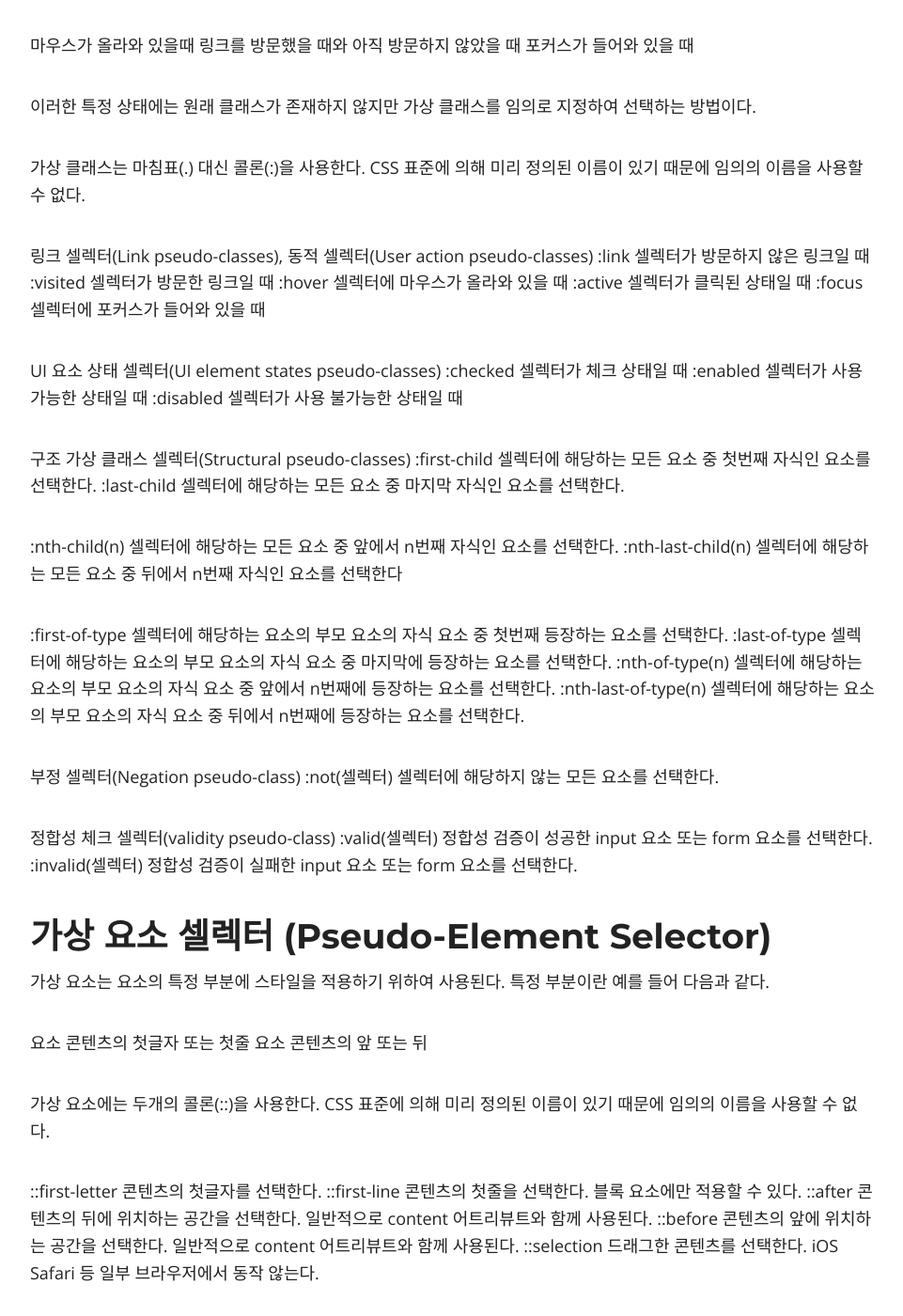
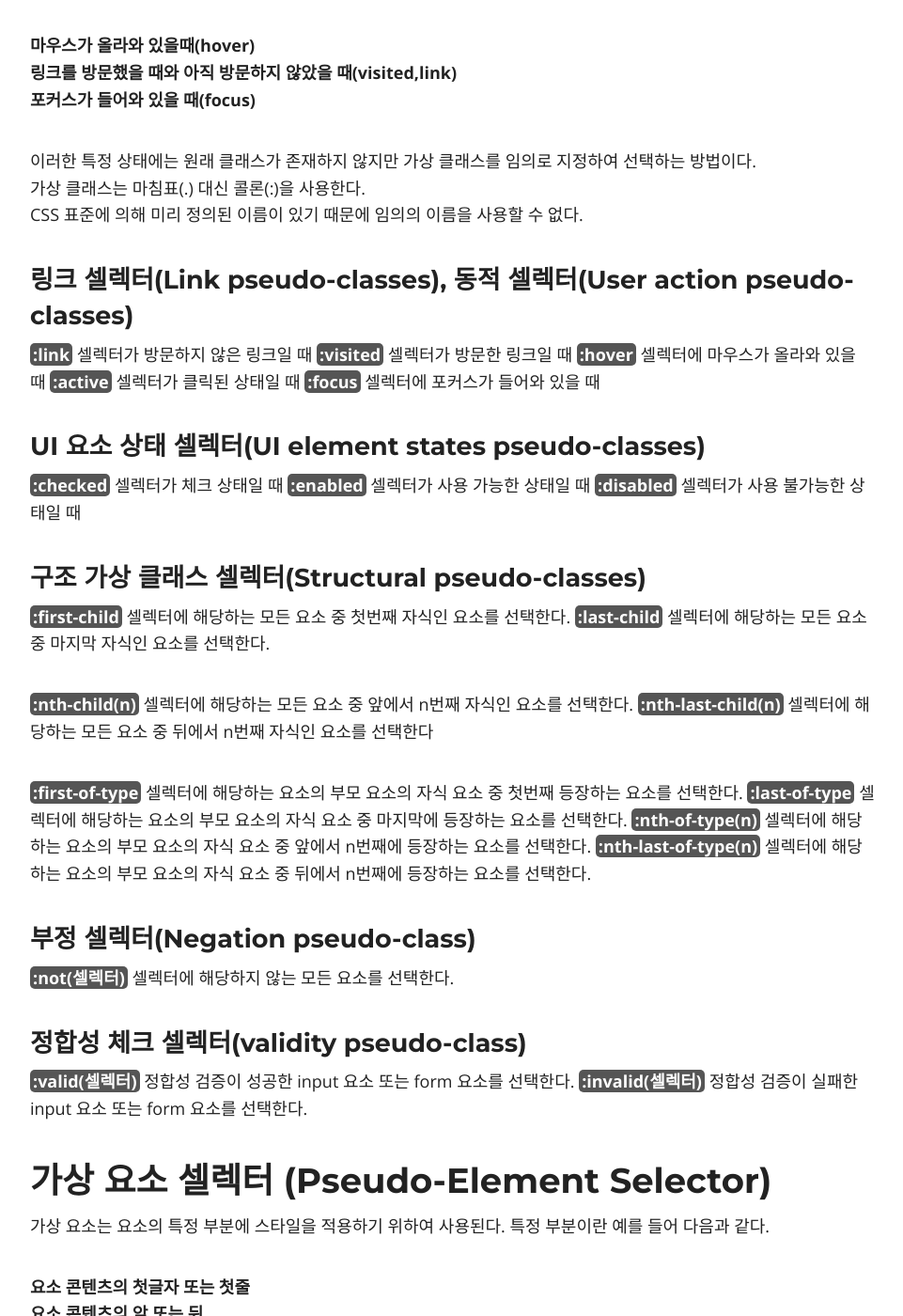
Before and after one commit to lsh58/lsh58.github.io, a Jekyll site: the page built from _posts/2020-02-18-CSS_선택자.md, in a window 1280 px wide and 1400 px high, scrolled down 2343 px. Shown: the whole window at 94% size, without its empty margins (158-1119 px from the left). Built offline with Jekyll 4.4.1, drawn with Linux system fonts in a browser that asks for light colours; nearby versions of some CDN libraries; comment, search, counter and statistics services are not loaded; some of the changed text lies outside the part shown.

Commit message:
Update 2020-02-18-CSS_선택자.md

```diff
--- a/_posts/2020-02-18-CSS_선택자.md
+++ b/_posts/2020-02-18-CSS_선택자.md
@@ -80,56 +80,61 @@ CSS(Cascading Style Sheets)는 HTML 요소(Element)의 style(design, layout etc)
 
 가상 클래스는 요소의 특정 상태에 따라 스타일을 정의할 때 사용된다. 특정 상태란 예를 들어 다음과 같다.
 
-마우스가 올라와 있을때
-링크를 방문했을 때와 아직 방문하지 않았을 때
-포커스가 들어와 있을 때
+**마우스가 올라와 있을때(hover)**
+**링크를 방문했을 때와 아직 방문하지 않았을 때(visited,link)**
+**포커스가 들어와 있을 때(focus)**
 
 이러한 특정 상태에는 원래 클래스가 존재하지 않지만 가상 클래스를 임의로 지정하여 선택하는 방법이다.
+가상 클래스는 마침표(.) 대신 콜론(:)을 사용한다.
+CSS 표준에 의해 미리 정의된 이름이 있기 때문에 임의의 이름을 사용할 수 없다.
 
-가상 클래스는 마침표(.) 대신 콜론(:)을 사용한다. CSS 표준에 의해 미리 정의된 이름이 있기 때문에 임의의 이름을 사용할 수 없다.
+### 링크 셀렉터(Link pseudo-classes), 동적 셀렉터(User action pseudo-classes)
 
-링크 셀렉터(Link pseudo-classes), 동적 셀렉터(User action pseudo-classes)
-:link 셀렉터가 방문하지 않은 링크일 때
-:visited 셀렉터가 방문한 링크일 때
-:hover 셀렉터에 마우스가 올라와 있을 때
-:active 셀렉터가 클릭된 상태일 때
-:focus 셀렉터에 포커스가 들어와 있을 때
+<span class="gray">:link</span> 셀렉터가 방문하지 않은 링크일 때
+<span class="gray">:visited</span> 셀렉터가 방문한 링크일 때
+<span class="gray">:hover</span> 셀렉터에 마우스가 올라와 있을 때
+<span class="gray">:active</span> 셀렉터가 클릭된 상태일 때
+<span class="gray">:focus</span> 셀렉터에 포커스가 들어와 있을 때
 
-UI 요소 상태 셀렉터(UI element states pseudo-classes)
-:checked 셀렉터가 체크 상태일 때
-:enabled 셀렉터가 사용 가능한 상태일 때
-:disabled 셀렉터가 사용 불가능한 상태일 때
+### UI 요소 상태 셀렉터(UI element states pseudo-classes)
 
-구조 가상 클래스 셀렉터(Structural pseudo-classes)
-:first-child 셀렉터에 해당하는 모든 요소 중 첫번째 자식인 요소를 선택한다.
-:last-child 셀렉터에 해당하는 모든 요소 중 마지막 자식인 요소를 선택한다.
+<span class="gray">:checked</span> 셀렉터가 체크 상태일 때
+<span class="gray">:enabled</span> 셀렉터가 사용 가능한 상태일 때
+<span class="gray">:disabled</span> 셀렉터가 사용 불가능한 상태일 때
 
-:nth-child(n) 셀렉터에 해당하는 모든 요소 중 앞에서 n번째 자식인 요소를 선택한다.
-:nth-last-child(n) 셀렉터에 해당하는 모든 요소 중 뒤에서 n번째 자식인 요소를 선택한다
+### 구조 가상 클래스 셀렉터(Structural pseudo-classes)
 
-:first-of-type 셀렉터에 해당하는 요소의 부모 요소의 자식 요소 중 첫번째 등장하는 요소를 선택한다.
-:last-of-type 셀렉터에 해당하는 요소의 부모 요소의 자식 요소 중 마지막에 등장하는 요소를 선택한다.
-:nth-of-type(n) 셀렉터에 해당하는 요소의 부모 요소의 자식 요소 중 앞에서 n번째에 등장하는 요소를 선택한다.
-:nth-last-of-type(n) 셀렉터에 해당하는 요소의 부모 요소의 자식 요소 중 뒤에서 n번째에 등장하는 요소를 선택한다.
+<span class="gray">:first-child</span> 셀렉터에 해당하는 모든 요소 중 첫번째 자식인 요소를 선택한다.
+<span class="gray">:last-child</span> 셀렉터에 해당하는 모든 요소 중 마지막 자식인 요소를 선택한다.
 
-부정 셀렉터(Negation pseudo-class)
-:not(셀렉터) 셀렉터에 해당하지 않는 모든 요소를 선택한다.
+<span class="gray">:nth-child(n)</span> 셀렉터에 해당하는 모든 요소 중 앞에서 n번째 자식인 요소를 선택한다.
+<span class="gray">:nth-last-child(n)</span> 셀렉터에 해당하는 모든 요소 중 뒤에서 n번째 자식인 요소를 선택한다
 
-정합성 체크 셀렉터(validity pseudo-class)
-:valid(셀렉터) 정합성 검증이 성공한 input 요소 또는 form 요소를 선택한다.
-:invalid(셀렉터) 정합성 검증이 실패한 input 요소 또는 form 요소를 선택한다.
+<span class="gray">:first-of-type</span> 셀렉터에 해당하는 요소의 부모 요소의 자식 요소 중 첫번째 등장하는 요소를 선택한다.
+<span class="gray">:last-of-type</span> 셀렉터에 해당하는 요소의 부모 요소의 자식 요소 중 마지막에 등장하는 요소를 선택한다.
+<span class="gray">:nth-of-type(n)</span> 셀렉터에 해당하는 요소의 부모 요소의 자식 요소 중 앞에서 n번째에 등장하는 요소를 선택한다.
+<span class="gray">:nth-last-of-type(n)</span> 셀렉터에 해당하는 요소의 부모 요소의 자식 요소 중 뒤에서 n번째에 등장하는 요소를 선택한다.
+
+### 부정 셀렉터(Negation pseudo-class)
+
+<span class="gray">:not(셀렉터)</span> 셀렉터에 해당하지 않는 모든 요소를 선택한다.
+
+### 정합성 체크 셀렉터(validity pseudo-class)
+
+<span class="gray">:valid(셀렉터)</span> 정합성 검증이 성공한 input 요소 또는 form 요소를 선택한다.
+<span class="gray">:invalid(셀렉터)</span> 정합성 검증이 실패한 input 요소 또는 form 요소를 선택한다.
 
 ## 가상 요소 셀렉터 (Pseudo-Element Selector)
 
 가상 요소는 요소의 특정 부분에 스타일을 적용하기 위하여 사용된다. 특정 부분이란 예를 들어 다음과 같다.
 
-요소 콘텐츠의 첫글자 또는 첫줄
-요소 콘텐츠의 앞 또는 뒤
+**요소 콘텐츠의 첫글자 또는 첫줄**
+**요소 콘텐츠의 앞 또는 뒤**
 
 가상 요소에는 두개의 콜론(::)을 사용한다. CSS 표준에 의해 미리 정의된 이름이 있기 때문에 임의의 이름을 사용할 수 없다.
 
-::first-letter 콘텐츠의 첫글자를 선택한다.
-::first-line 콘텐츠의 첫줄을 선택한다. 블록 요소에만 적용할 수 있다.
-::after 콘텐츠의 뒤에 위치하는 공간을 선택한다. 일반적으로 content 어트리뷰트와 함께 사용된다.
-::before 콘텐츠의 앞에 위치하는 공간을 선택한다. 일반적으로 content 어트리뷰트와 함께 사용된다.
-::selection 드래그한 콘텐츠를 선택한다. iOS Safari 등 일부 브라우저에서 동작 않는다.
+<span class="gray">::first-letter</span> 콘텐츠의 첫글자를 선택한다.
+<span class="gray">::first-line</span> 콘텐츠의 첫줄을 선택한다. 블록 요소에만 적용할 수 있다.
+<span class="gray">::after</span> 콘텐츠의 뒤에 위치하는 공간을 선택한다. 일반적으로 content 어트리뷰트와 함께 사용된다.
+<span class="gray">::before</span> 콘텐츠의 앞에 위치하는 공간을 선택한다. 일반적으로 content 어트리뷰트와 함께 사용된다.
+<span class="gray">::selection</span> 드래그한 콘텐츠를 선택한다. iOS Safari 등 일부 브라우저에서 동작 않는다.
```
